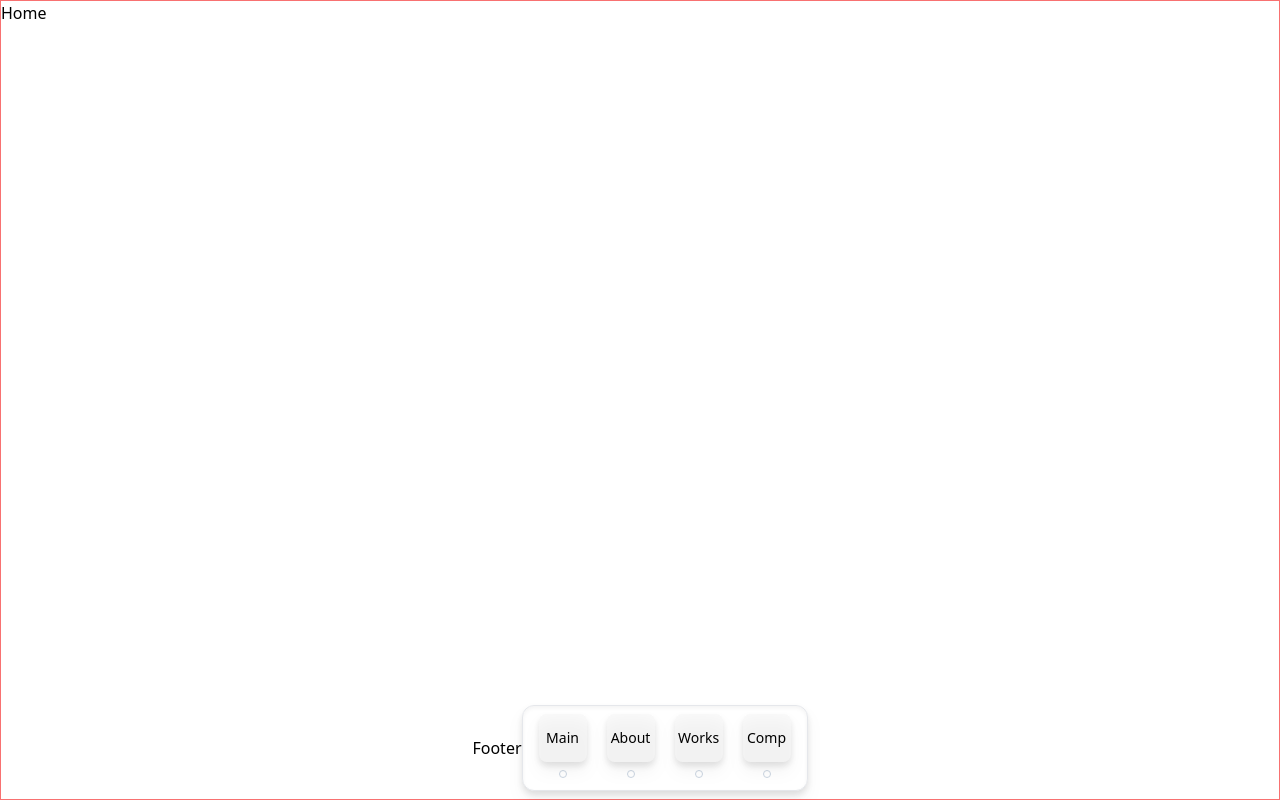
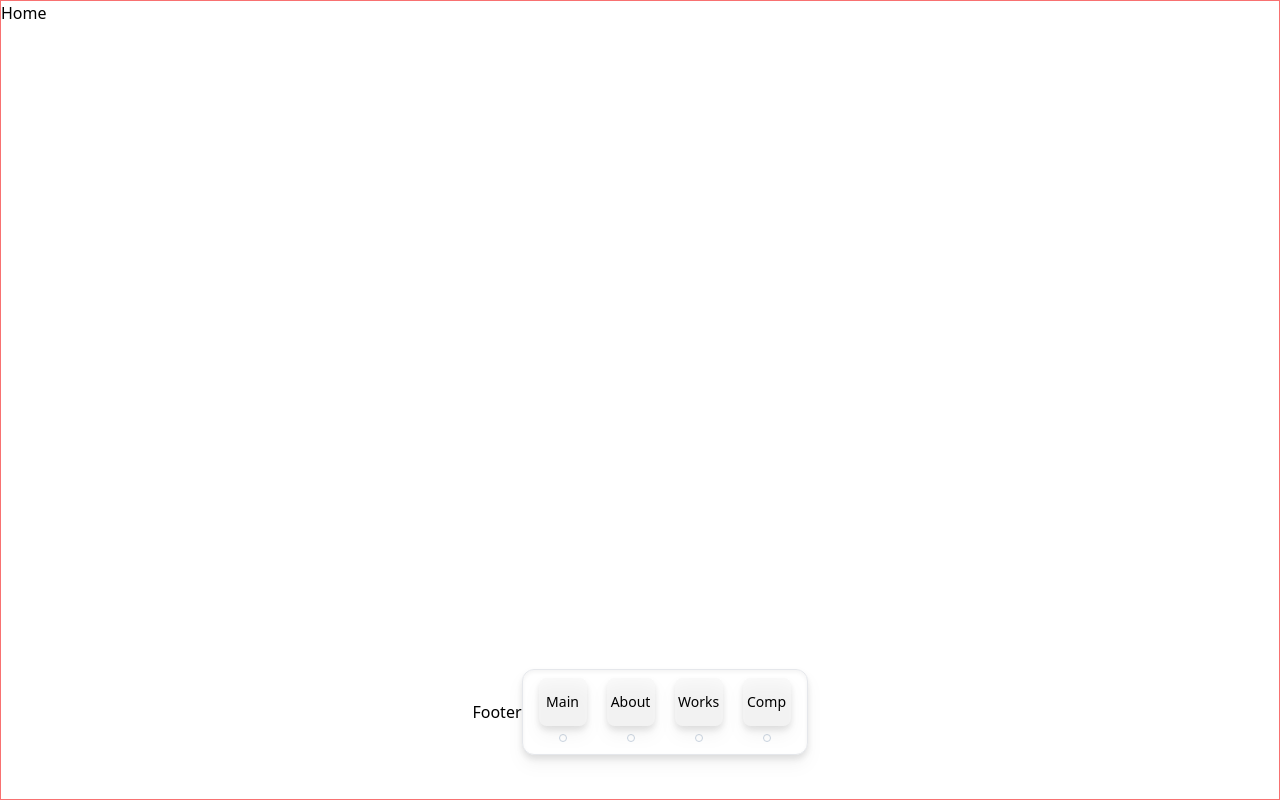
Before and after one commit to techighpark/portfolio_3rd, a React (Create React App) app: page / in a window 1280 px wide. Built offline with nearby package versions, Linux system fonts and the light colour scheme.

Commit message:
footer mb > 0 & bottom > 10

```diff
--- a/src/components/layout/Footer.tsx
+++ b/src/components/layout/Footer.tsx
@@ -2,7 +2,7 @@ import Nav from "./Nav";
 
 const Footer = () => {
   return (
-    <div className="absolute inset-x-0 bottom-0 flex h-24 items-center justify-center pb-2">
+    <div className="absolute inset-x-0 bottom-10 flex h-24 items-center justify-center">
       Footer
       <Nav />
     </div>
--- a/src/components/layout/HorizontalLayout.tsx
+++ b/src/components/layout/HorizontalLayout.tsx
@@ -1,4 +1,3 @@
-import { PageTitle } from "@components/PageTitle";
 import Footer from "./Footer";
 interface LayoutProps {
   pageTitle: string;
--- a/src/components/layout/Nav.tsx
+++ b/src/components/layout/Nav.tsx
@@ -1,5 +1,4 @@
 import LinkBtn from "@components/element/LinkBtn";
-import { useLocation } from "react-router-dom";
 
 const Nav = () => {
   // const { pathname } = useLocation();
--- a/src/components/layout/VerticalLayout.tsx
+++ b/src/components/layout/VerticalLayout.tsx
@@ -1,4 +1,4 @@
-import { PageTitle } from "@components/PageTitle";
+import { PageTitle } from "@components/layout/PageTitle";
 interface LayoutProps {
   pageTitle: string;
   children: React.ReactNode;
```
Also changed, not shown: src/components/layout/PageTitle.tsx (renamed from src/components/PageTitle.tsx).
